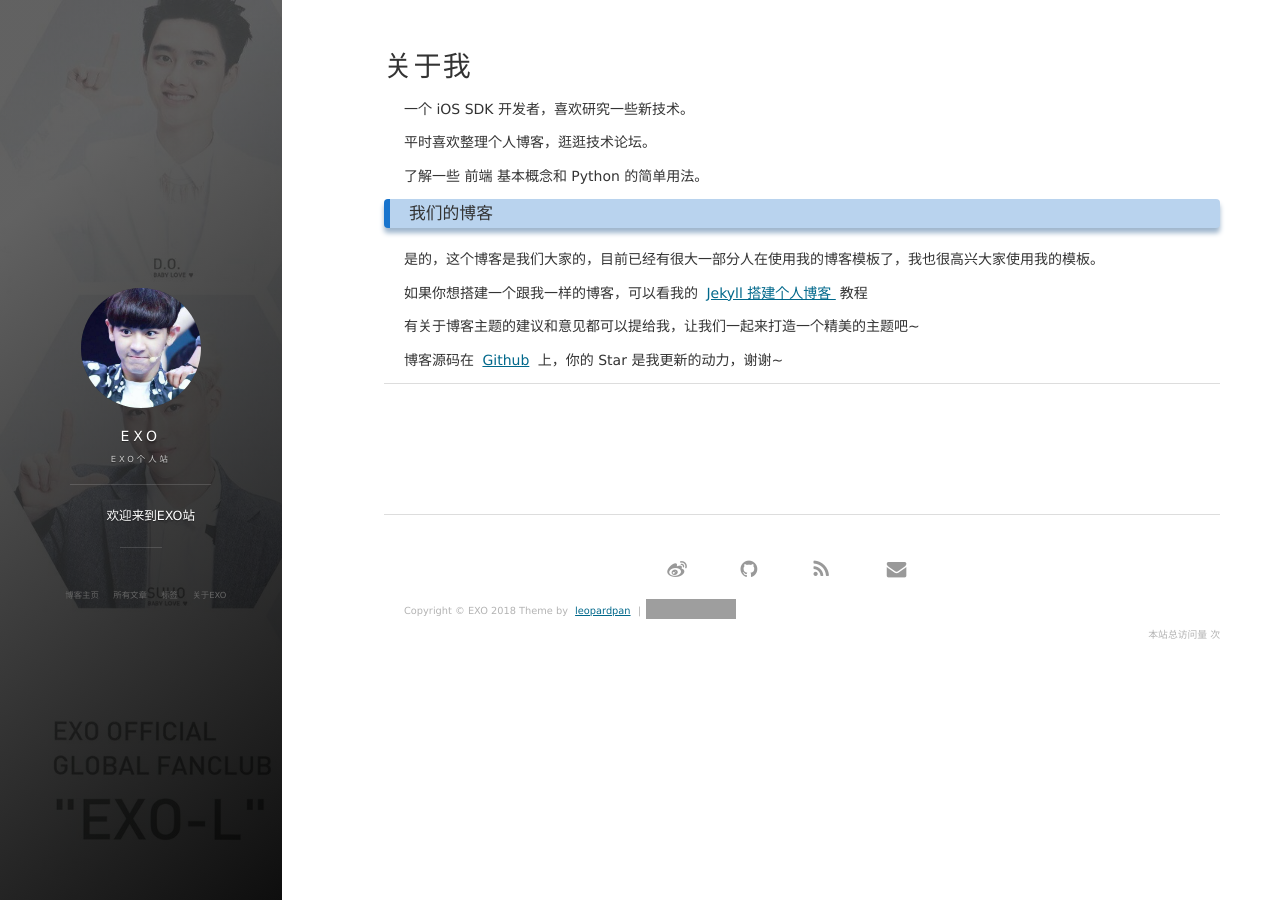
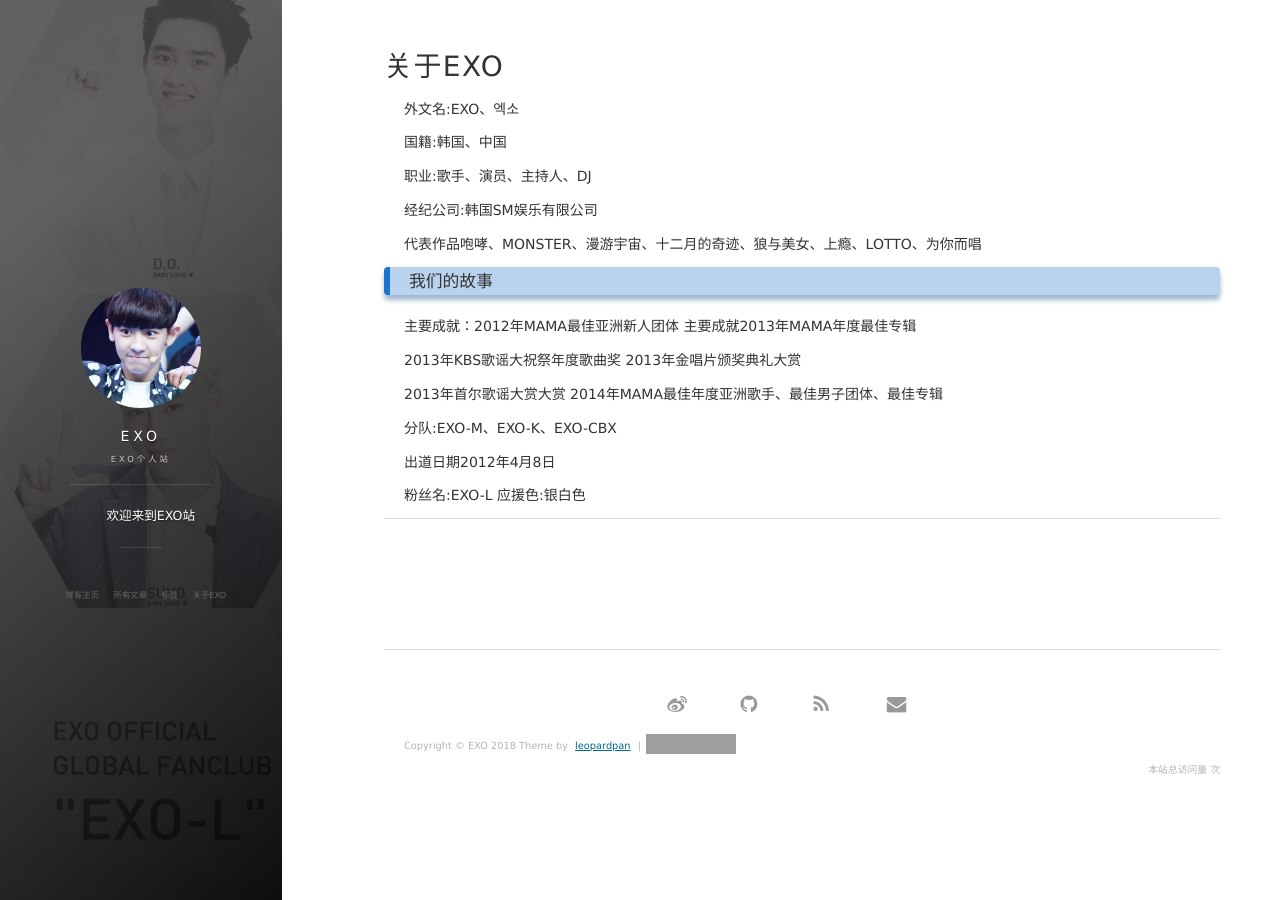
Before and after one commit to ChanYeol61/ChanYeol61.github.io, a Jekyll site: the page built from about.md, in a window 1280 px wide. Built offline with Jekyll 4.4.1, drawn with Linux system fonts in a browser that asks for light colours; nearby versions of some CDN libraries; comment, search, counter and statistics services are not loaded; grey boxes are pictures that could not be loaded.

Commit message:
Update about.md

```diff
--- a/about.md
+++ b/about.md
@@ -1,41 +1,33 @@
 ---
 layout: page
-title: 关于我
+title: 关于EXO
 ---
 
-一个 iOS SDK 开发者，喜欢研究一些新技术。
+外文名:EXO、엑소
 <p>
-平时喜欢整理个人博客，逛逛技术论坛。
+国籍:韩国、中国
 <p>
-了解一些 前端 基本概念和 Python 的简单用法。
+职业:歌手、演员、主持人、DJ
+<p>
+经纪公司:韩国SM娱乐有限公司
+<p>
+代表作品咆哮、MONSTER、漫游宇宙、十二月的奇迹、狼与美女、上瘾、LOTTO、为你而唱
+<p>
+
+<h3> 我们的故事 </h3>
 
 <p>
 
-<h3> 我们的博客 </h3>
-
+主要成就：2012年MAMA最佳亚洲新人团体 主要成就2013年MAMA年度最佳专辑
 <p>
-
-是的，这个博客是我们大家的，目前已经有很大一部分人在使用我的博客模板了，我也很高兴大家使用我的模板。
-
+2013年KBS歌谣大祝祭年度歌曲奖 2013年金唱片颁奖典礼大赏
 <p>
-
-如果你想搭建一个跟我一样的博客，可以看我的
-<a href="/2016/10/jekyll_tutorials1/"> Jekyll 搭建个人博客 </a>
-教程
-
+2013年首尔歌谣大赏大赏 2014年MAMA最佳年度亚洲歌手、最佳男子团体、最佳专辑
 <p>
-
-有关于博客主题的建议和意见都可以提给我，让我们一起来打造一个精美的主题吧~
-
+分队:EXO-M、EXO-K、EXO-CBX
 <p>
-
-博客源码在 <a target="_blank" href='https://github.com/leopardpan/leopardpan.github.io/'>Github</a> 上，你的 Star 是我更新的动力，谢谢~
-
+出道日期2012年4月8日
 <p>
-
+粉丝名:EXO-L  应援色:银白色
 <p>
-
-<p>
-
-
 {% include comments.html %}
```
